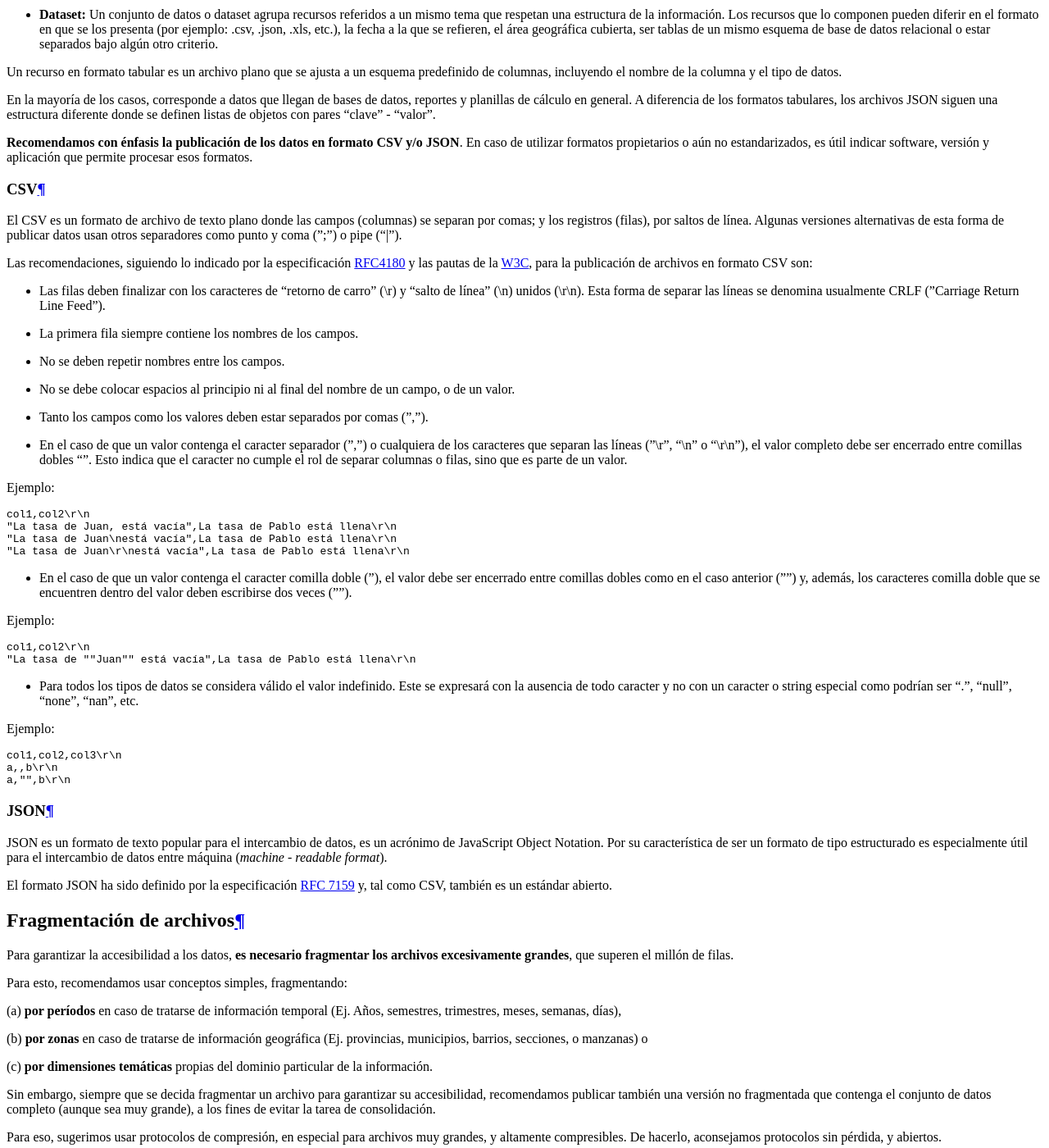
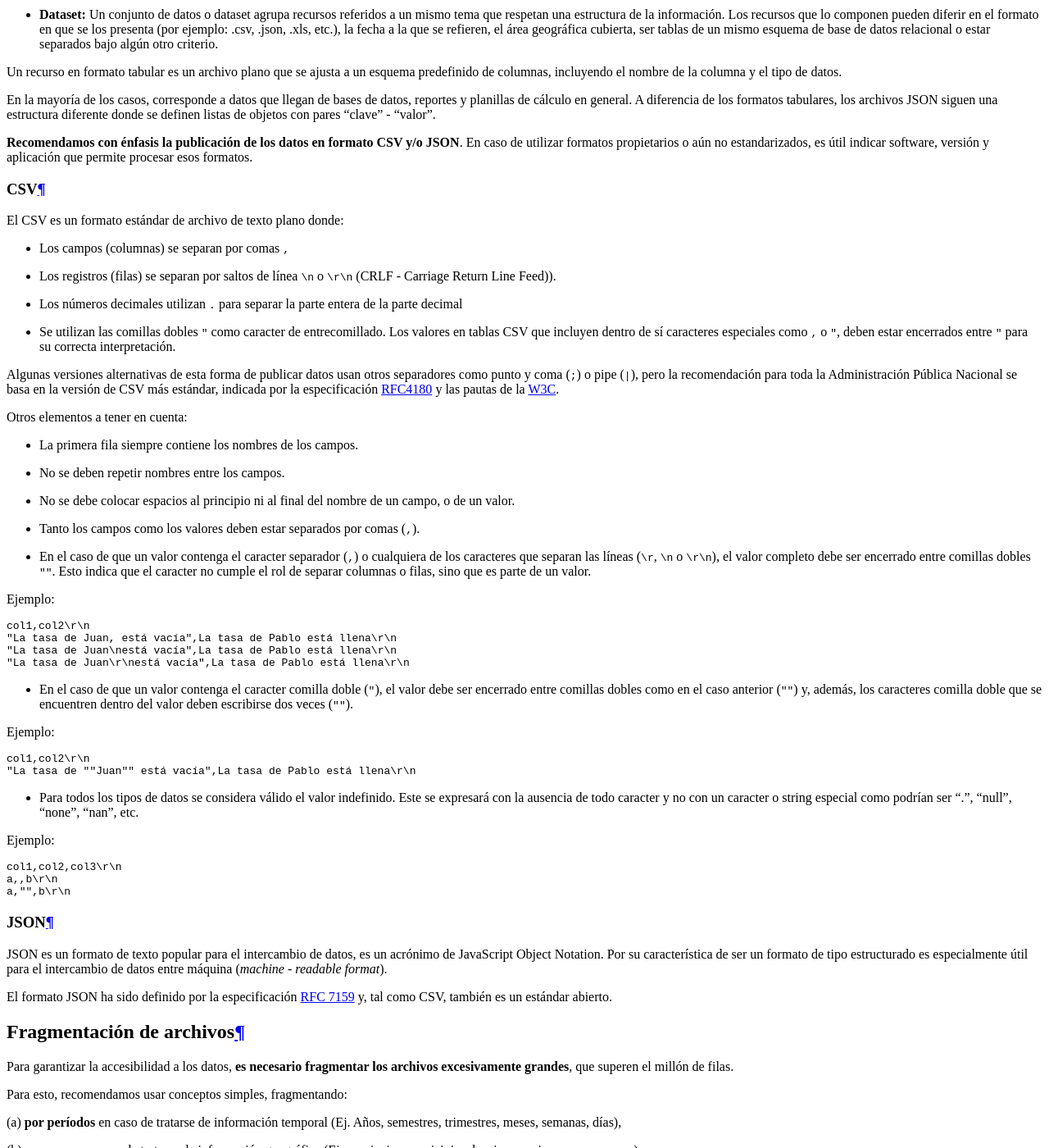
Before and after one commit to datosgobar/paquete-apertura-datos, a Sphinx documentation site: the page built from docs/guia_abiertos.md, in a window 1280 px wide and 1400 px high, scrolled down 3606 px. Shown: the whole window at 82% size. Built offline with Sphinx 7.4.7 and the Read the Docs theme 2.0.0, drawn with Linux system fonts in a browser that asks for light colours; comment, search, counter and statistics services are not loaded.

Commit message:
Clarifico recomendaciones para CSV.

````diff
--- a/docs/guia_abiertos.md
+++ b/docs/guia_abiertos.md
@@ -152,11 +152,19 @@ En la mayoría de los casos, corresponde a datos que llegan de bases de datos, r
 
 ### CSV
 
-El CSV es un formato de archivo de texto plano donde las campos (columnas) se separan por comas; y los registros (filas), por saltos de línea. Algunas versiones alternativas de esta forma de publicar datos usan otros separadores como punto y coma (";") o pipe (“|”).
+El CSV es un formato estándar de archivo de texto plano donde:
 
-Las recomendaciones, siguiendo lo indicado por la especificación [RFC4180](http://tools.ietf.org/html/rfc4180) y las pautas de la [W3C](https://www.w3.org/TR/tabular-data-model/), para la publicación de archivos en formato CSV son:
+* Los campos (columnas) se separan por comas `,`
 
-* Las filas deben finalizar con los caracteres de "retorno de carro" (\r) y "salto de línea" (\n) unidos (\r\n). Esta forma de separar las líneas se denomina usualmente CRLF ("Carriage Return Line Feed").
+* Los registros (filas) se separan por saltos de línea `\n` o `\r\n` (CRLF - Carriage Return Line Feed)).
+
+* Los números decimales utilizan `.` para separar la parte entera de la parte decimal
+
+* Se utilizan las comillas dobles `"` como caracter de entrecomillado. Los valores en tablas CSV que incluyen dentro de sí caracteres especiales como `,` o `"`, deben estar encerrados entre `"` para su correcta interpretación.
+
+Algunas versiones alternativas de esta forma de publicar datos usan otros separadores como punto y coma (`;`) o pipe (`|`), pero la recomendación para toda la Administración Pública Nacional se basa en la versión de CSV más estándar, indicada por la especificación [RFC4180](http://tools.ietf.org/html/rfc4180) y las pautas de la [W3C](https://www.w3.org/TR/tabular-data-model/).
+
+Otros elementos a tener en cuenta:
 
 * La primera fila siempre contiene los nombres de los campos.
 
@@ -164,10 +172,9 @@ Las recomendaciones, siguiendo lo indicado por la especificación [RFC4180](http
 
 * No se debe colocar espacios al principio ni al final del nombre de un campo, o de un valor.
 
-* Tanto los campos como los valores deben estar separados por comas (",").
+* Tanto los campos como los valores deben estar separados por comas (`,`).
 
-
-* En el caso de que un valor contenga el caracter separador (",") o cualquiera de los caracteres que separan las líneas ("\r", "\n" o "\r\n"), el valor completo debe ser encerrado entre comillas dobles "". Esto indica que el caracter no cumple el rol de separar columnas o filas, sino que es parte de un valor.
+* En el caso de que un valor contenga el caracter separador (`,`) o cualquiera de los caracteres que separan las líneas (`\r`, `\n` o `\r\n`), el valor completo debe ser encerrado entre comillas dobles `""`. Esto indica que el caracter no cumple el rol de separar columnas o filas, sino que es parte de un valor.
 
 Ejemplo:
 
@@ -179,7 +186,7 @@ col1,col2\r\n
 ```
 
 
-* En el caso de que un valor contenga el caracter comilla doble ("), el valor debe ser encerrado entre comillas dobles como en el caso anterior ("") y, además, los caracteres comilla doble que se encuentren dentro del valor deben escribirse dos veces ("").
+* En el caso de que un valor contenga el caracter comilla doble (`"`), el valor debe ser encerrado entre comillas dobles como en el caso anterior (`""`) y, además, los caracteres comilla doble que se encuentren dentro del valor deben escribirse dos veces (`""`).
 
 Ejemplo:
 
````
